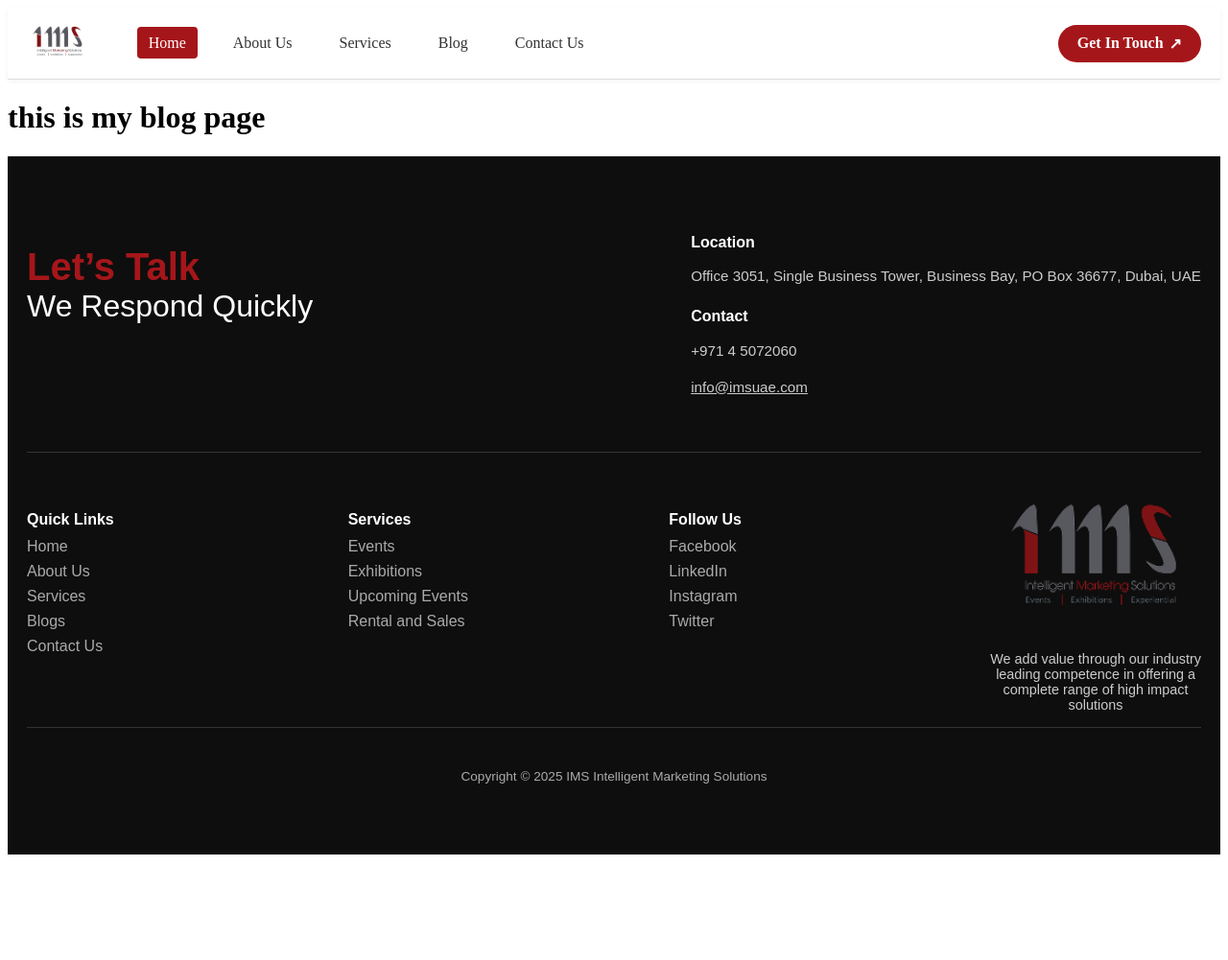
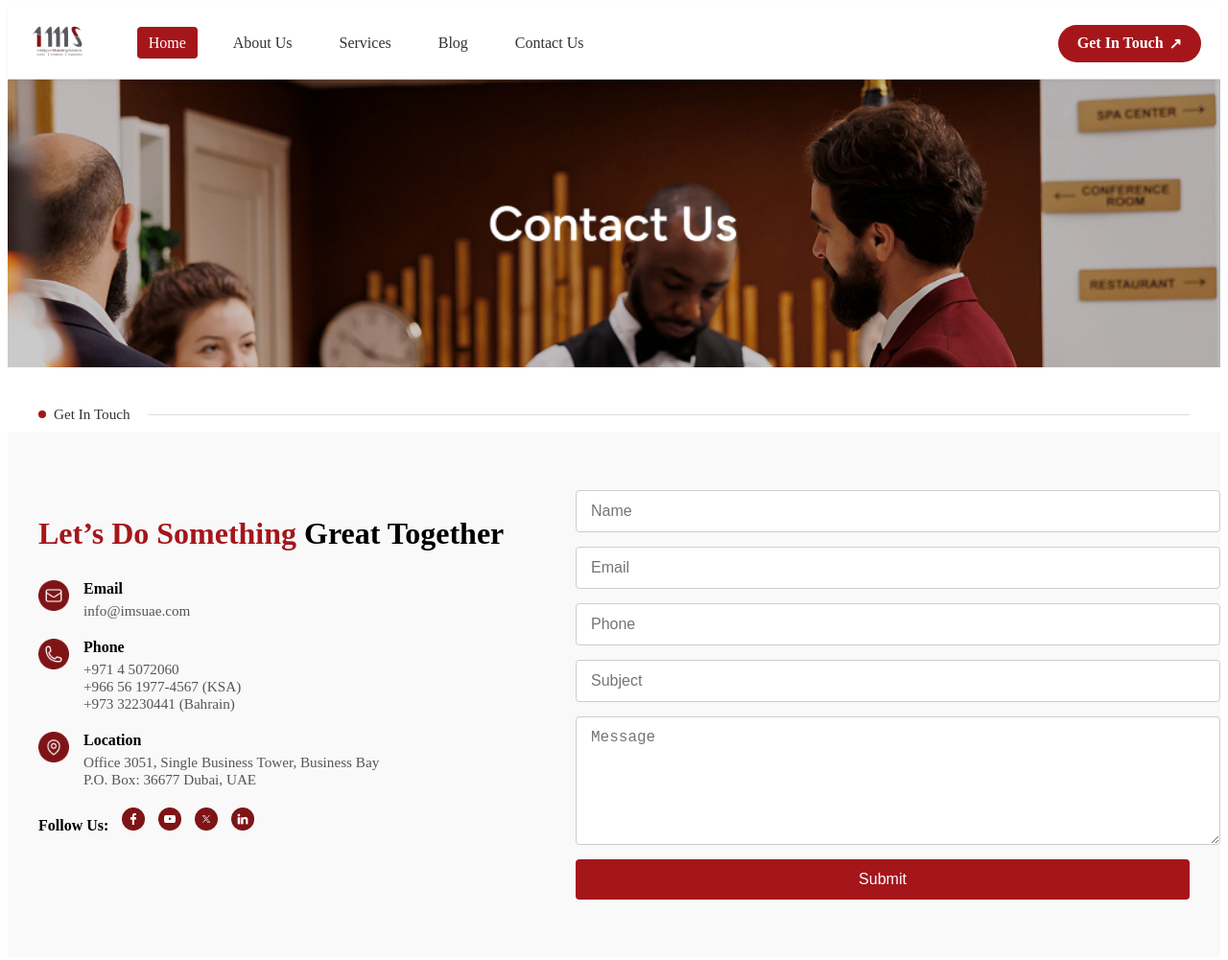
Before and after one commit to RakeshSwainDeveloper/ims-website, a plain HTML site: page contact.html in a window 1280 px wide. Shown: the top 1001 px of the page at 96% size. Before the commit the page ends 899 px from the top, so only its background shows below. Drawn offline with Linux system fonts and the light colour scheme.

Commit message:
adding contact page details

```diff
--- a/contact.html
+++ b/contact.html
@@ -14,12 +14,85 @@
 
     <div data-include="components/header.html"></div>
 
-    <h1>this is my blog page</h1>
+    <!-- Hero Section -->
+    <section class="contact-hero">
+        <img src="images/contact-hero.jpg" alt="Contact Banner" class="hero-img" />
+        <!-- <div class="hero-overlay">
+            <h1>Contact Us</h1>
+        </div> -->
+    </section>
+
+    <!-- Get In Touch Section -->
+
+    <div class="section-heading">
+        <span class="dot"></span>
+        <span class="label">Get In Touch</span>
+        <hr />
+    </div>
+
+    <section class="get-in-touch">
+        <div class="container contact-wrapper">
+            <!-- Contact Info -->
+            <div class="contact-info">
+                <h2><span class="red-text">Let’s Do Something</span> Great Together</h2>
+
+                <div class="info-item">
+                    <img src="images/email-icon.png" alt="Email Icon" />
+                    <div>
+                        <h4>Email</h4>
+                        <p>info@imsuae.com</p>
+                    </div>
+                </div>
+
+                <div class="info-item">
+                    <img src="images/phone-icon.png" alt="Phone Icon" />
+                    <div>
+                        <h4>Phone</h4>
+                        <p>+971 4 5072060<br>+966 56 1977-4567 (KSA)<br>+973 32230441 (Bahrain)</p>
+                    </div>
+                </div>
+
+                <div class="info-item">
+                    <img src="images/location-icon.png" alt="Location Icon" />
+                    <div>
+                        <h4>Location</h4>
+                        <p>Office 3051, Single Business Tower, Business Bay<br>P.O. Box: 36677 Dubai, UAE</p>
+                    </div>
+                </div>
+
+                <div class="social-links">
+                    <span>Follow Us:</span>
+                    <a href="#"><img src="images/fb.png" alt="Facebook" /></a>
+                    <a href="#"><img src="images/youtube.png" alt="Instagram" /></a>
+                    <a href="#"><img src="images/x.png" alt="Twitter" /></a>
+                    <a href="#"><img src="images/linkedin.png" alt="LinkedIn" /></a>
+                </div>
+            </div>
+
+            <!-- Contact Form -->
+            <div class="contact-form">
+                <form action="#" method="POST">
+                    <input type="text" name="name" placeholder="Name" required />
+                    <input type="email" name="email" placeholder="Email" required />
+                    <input type="text" name="phone" placeholder="Phone" />
+                    <input type="text" name="subject" placeholder="Subject" />
+                    <textarea name="message" placeholder="Message" rows="6"></textarea>
+                    <button type="submit">Submit</button>
+                </form>
+            </div>
+        </div>
+    </section>
+
+    <!-- Map Section -->
+    <section class="map-section">
+        <iframe src="https://www.google.com/maps/embed?pb=!1m18!..." width="100%" height="400" frameborder="0"
+            style="border:0;" allowfullscreen="" aria-hidden="false" tabindex="0"></iframe>
+    </section>
 
 
     <div data-include="components/footer.html"></div>
 
-     <script src="js/include.js"></script>
+    <script src="js/include.js"></script>
 
 </body>
 
--- a/css/contact.css
+++ b/css/contact.css
@@ -0,0 +1,170 @@
+/* Hero Section */
+.contact-hero {
+    position: relative;
+    height: 300px;
+    overflow: hidden;
+}
+
+.hero-img {
+    width: 100%;
+    height: 100%;
+    object-fit: cover;
+}
+
+.hero-overlay {
+    position: absolute;
+    top: 0;
+    left: 0;
+    height: 100%;
+    width: 100%;
+    background: rgba(0, 0, 0, 0.4);
+    display: flex;
+    align-items: center;
+    justify-content: center;
+}
+
+.hero-overlay h1 {
+    color: #fff;
+    font-size: 3rem;
+    font-weight: bold;
+}
+
+/* Contact Section */
+.get-in-touch {
+    padding: 60px 20px;
+    background-color: #f9f9f9;
+}
+
+.contact-wrapper {
+    display: flex;
+    flex-wrap: wrap;
+    gap: 40px;
+    max-width: 1200px;
+    margin: 0 auto;
+}
+
+.contact-info {
+    flex: 1 1 40%;
+}
+
+.contact-info h2 {
+    font-size: 2rem;
+    margin-bottom: 30px;
+}
+
+.contact-info .red-text {
+    color: #a5161a;
+}
+
+.info-item {
+    display: flex;
+    align-items: flex-start;
+    margin-bottom: 20px;
+}
+
+.info-item img {
+    width: 32px;
+    margin-right: 15px;
+}
+
+.info-item h4 {
+    margin: 0 0 5px;
+    font-size: 1rem;
+}
+
+.info-item p {
+    margin: 0;
+    color: #555;
+    font-size: 0.95rem;
+}
+
+.social-links {
+    margin-top: 20px;
+}
+
+.social-links span {
+    font-weight: bold;
+    margin-right: 10px;
+}
+
+.social-links a img {
+    width: 24px;
+    margin-right: 10px;
+    transition: transform 0.3s ease;
+}
+
+.social-links a img:hover {
+    transform: scale(1.2);
+}
+
+/* Contact Form */
+.contact-form {
+    flex: 1 1 50%;
+}
+
+.contact-form form {
+    display: flex;
+    flex-direction: column;
+    gap: 15px;
+}
+
+.contact-form input,
+.contact-form textarea {
+    width: 100%;
+    padding: 12px 15px;
+    font-size: 1rem;
+    border: 1px solid #ccc;
+    border-radius: 4px;
+    outline: none;
+}
+
+.contact-form button {
+    background-color: #a5161a;
+    color: white;
+    padding: 12px;
+    font-size: 1rem;
+    border: none;
+    border-radius: 4px;
+    cursor: pointer;
+    transition: background 0.3s ease;
+}
+
+.contact-form button:hover {
+    background-color: #870f12;
+}
+
+/* Map Section */
+.map-section {
+    margin-top: 40px;
+}
+
+/* Section Heading: Get In Touch */
+.section-heading {
+    display: flex;
+    align-items: center;
+    gap: 8px;
+    padding: 40px 20px 10px;
+    max-width: 1200px;
+    margin: 0 auto;
+}
+
+.section-heading .dot {
+    width: 8px;
+    height: 8px;
+    background-color: #a5161a;
+    border-radius: 50%;
+}
+
+.section-heading .label {
+    font-size: 0.95rem;
+    color: #333;
+    font-weight: 500;
+}
+
+.section-heading hr {
+    flex: 1;
+    height: 1px;
+    background-color: #ddd;
+    border: none;
+    margin-left: 10px;
+}
```
Also changed, not shown: js/header.js (added, +10 -0 lines), images/contact-hero.jpg (added), images/email-icon.png (added), images/fb.png (added), images/linkedin.png (added), images/location-icon.png (added), images/phone-icon.png (added), images/x.png (added), images/youtube.png (added).
